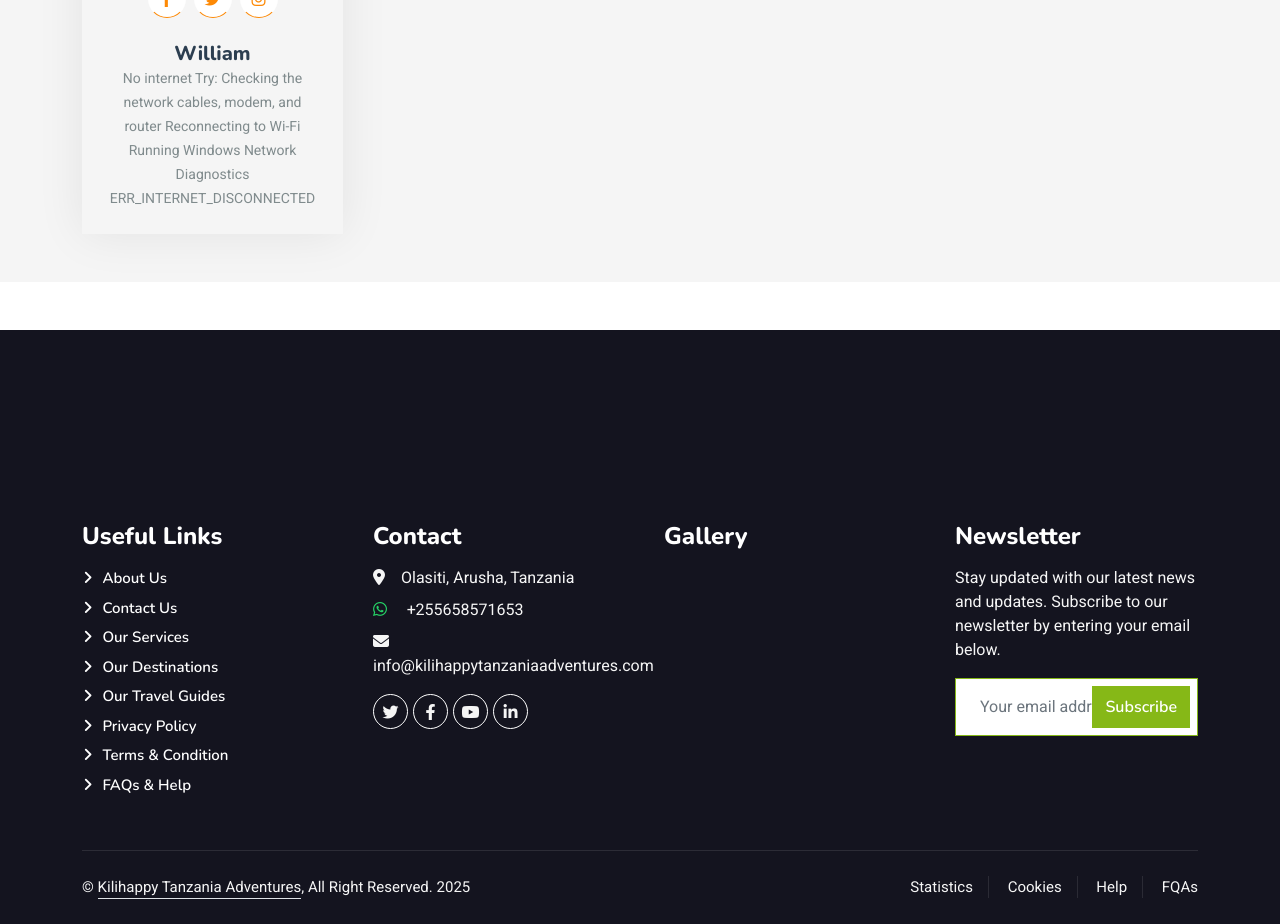
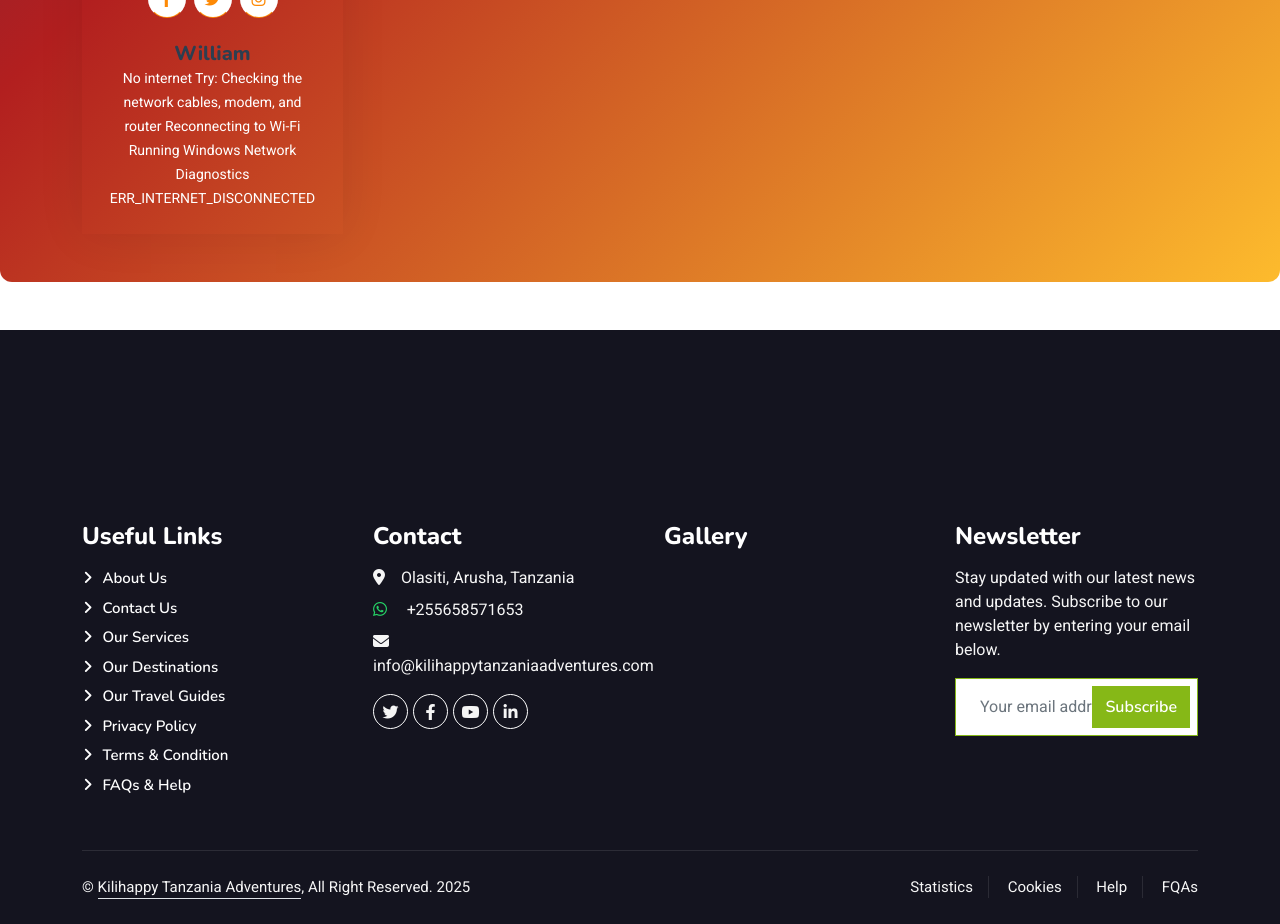
Before and after one commit to Barackwilliam/kilihappy, a Django app: page /about/ in a window 1280 px wide. Shown: the part 1427-2351 px from the top of the page. Run offline with Django 3.2, Linux system fonts and the light colour scheme; data comes from the database, SQL or seed files in the repository; data that the repository does not hold is empty; some libraries are stand-ins or nearby versions.

Commit message:
added color to about

```diff
--- a/templates/about.html
+++ b/templates/about.html
@@ -3,12 +3,23 @@
 {% load static %}
 
 {% block content %}
-<section class="py-5 bg-light">
+<section class="py-5 gradient-bg">
     <div class="container">
         <div class="text-center mb-5">
             <!-- <h2 class="fw-bold text-primary">About Us</h2>
             <p class="text-muted">Get to know more about who we are and what drives us.</p> -->
         </div>
+
+        <style>
+
+            .gradient-bg {
+  background: linear-gradient(135deg, #1a2a6c 0%, #b21f1f 50%, #fdbb2d 100%);
+  color: white; /* ili maandishi yaonekane vizuri */
+  padding: 10px;
+  border-radius: 12px; /* rounded edges ili iwe smart */
+}
+
+        </style>
 
         {% if abouts %}
             {% for i in abouts %}
```
Also changed, not shown: templates/index.html (+27 -3 lines).
